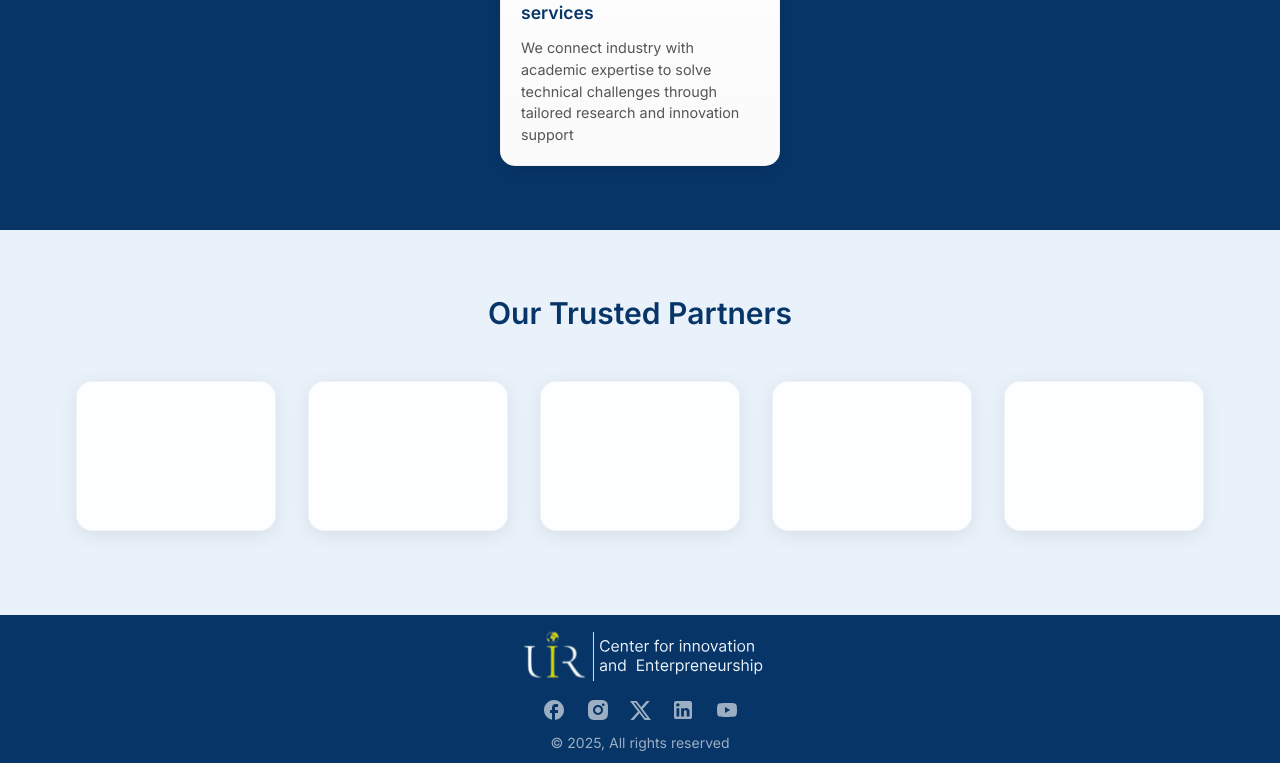
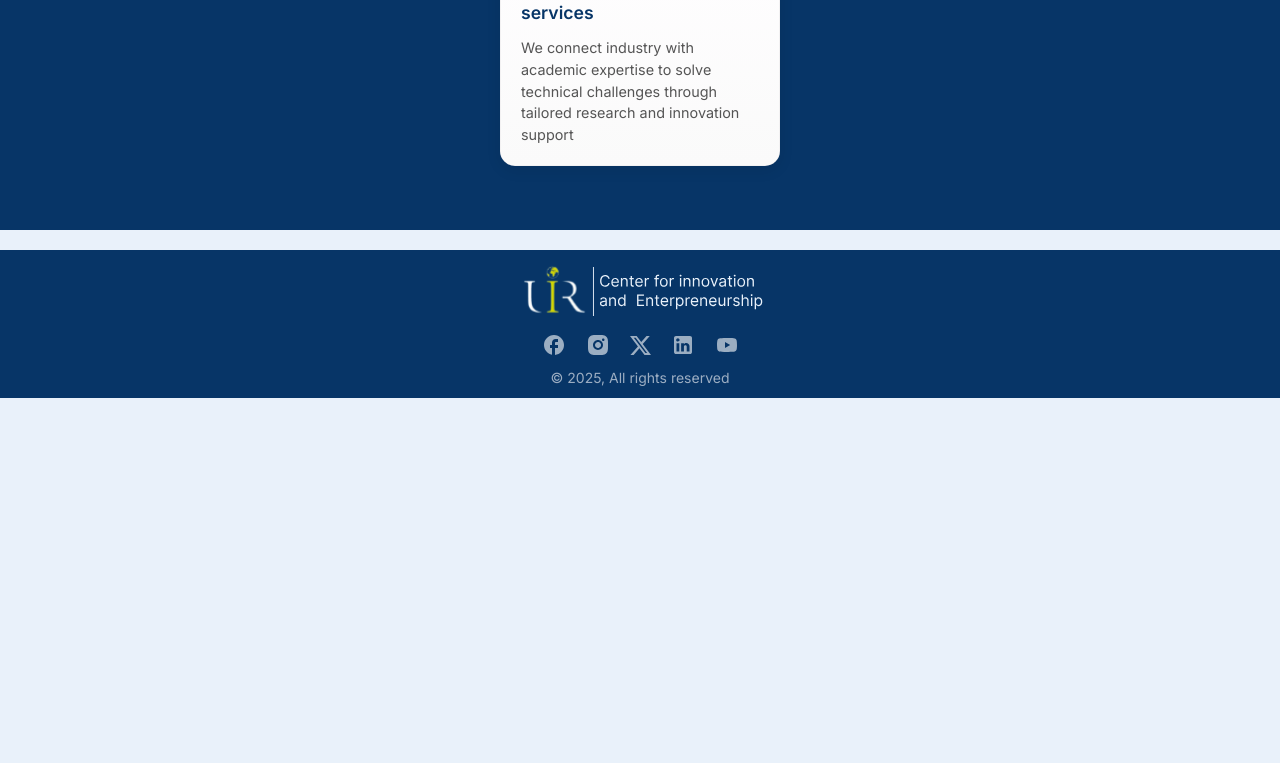
Before and after one commit to yahya-mdarhri/cie_market_frontend, a React (Vite) app: page /tech_center in a window 1280 px wide. Shown: the part 3508-4271 px from the top of the page. After the commit the page ends 3906 px from the top, so only its background shows below. Built offline with nearby package versions, Linux system fonts and the light colour scheme.

Commit message:
chore: clean  up unused and  errors, make it buildable and ready to  dockerize

```diff
--- a/src/components/layouts/LandingLayout/LandingLayout.tsx
+++ b/src/components/layouts/LandingLayout/LandingLayout.tsx
@@ -3,7 +3,6 @@ import "./LandingLayout.css";
 import Footer from "@ui/Landing/Footer/Footer";
 import NavBar from "@ui/Landing/NavBar/NavBar";
 import Hero from "@ui/Landing/Hero/Hero";
-import Stats from "@ui/Landing/Stats/Stats";
 
 // The StatsItemsType interface defines the structure of the stats to be dynamic.
 interface StatsItemsType {
--- a/src/pages/landing/InnovationDiagnosis/InnovationDiagnosis.tsx
+++ b/src/pages/landing/InnovationDiagnosis/InnovationDiagnosis.tsx
@@ -176,7 +176,7 @@ function InnovationDiagnosis() {
     if (step > 0) setStep(step - 1);
   };
 
-  const { total, type, description } = calculateScore();
+  const { type, description } = calculateScore();
 
   if (!hasStarted) {
     return (
--- a/src/pages/landing/incubator/Incubator.tsx
+++ b/src/pages/landing/incubator/Incubator.tsx
@@ -3,7 +3,6 @@ import LandingLayout, { HeroProps, StatsItemsType } from "@layouts/LandingLayout
 import Introduction from "@ui/Landing/Introduction/Introduction";
 import VisionAndMission from "@ui/Landing/VisionAndMission/VisionAndMission";
 
-import image from "./images/incubator.png";
 import image2 from "./images/incubator2.png";
 import startup1 from "./images/startup1.png";
 
@@ -82,7 +81,6 @@ const heroProps: HeroProps = {
 	heroTitle: <>Incubator 360º</>,
 	heroDescription: "We provide the tools, mentorship, and environment to turn ideas into saleable ventures",
 	firstAction: "Submit A Patent",
-	// secondAction: "Submit A Patent",
 	stats: statsData,
 };
 
--- a/src/pages/landing/tech_center/tech_center.tsx
+++ b/src/pages/landing/tech_center/tech_center.tsx
@@ -4,17 +4,8 @@ import Introduction from "@ui/Landing/Introduction/Introduction";
 import VisionAndMission from "@ui/Landing/VisionAndMission/VisionAndMission";
 
 import service1 from "./images/service1.jpg";
-import image from "./images/industrial.png";
 import image2 from "./images/industrial2.png";
 
-import p1 from "../../../assets/partners/1.png";
-import p2 from "../../../assets/partners/2.png";
-import p3 from "../../../assets/partners/3.png";
-import p4 from "../../../assets/partners/4.png";
-import p5 from "../../../assets/partners/5.png";
-
-import { useState, useEffect } from "react";
-import Partners from "@ui/Landing/Partners/Partners";
 import { useDocumentTitle } from "@hooks/useDocumentTitle";
 
 const statsData:StatsItemsType = {
@@ -27,9 +18,7 @@ const statsData:StatsItemsType = {
 const heroProps: HeroProps = {
 	heroTitle: <>Tech Center</>,
 	heroDescription: "We provide the tools, mentorship, and environment to turn ideas into saleable ventures",
-	heroImage: image,
 	firstAction: "Submit A Patent",
-	// secondAction: "Submit A Patent",
 	stats: statsData,
 };
 
@@ -119,8 +108,6 @@ function TechCenter() {
 
 					</div>
 				</div>
-
-				<Partners partners={[p1, p2, p3, p4, p5]} />
 		</LandingLayout>
 	);
 }
```
Also changed, not shown: src/pages/landing/industrial/industrial.tsx (+0 -8 lines), src/pages/landing/tto/tto.tsx (+1 -9 lines).
